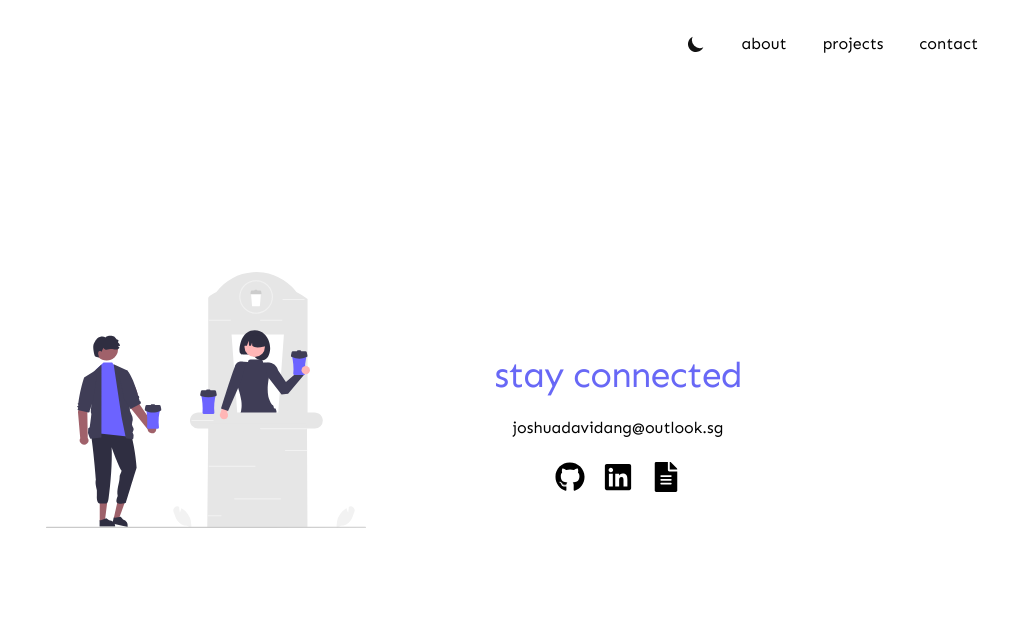
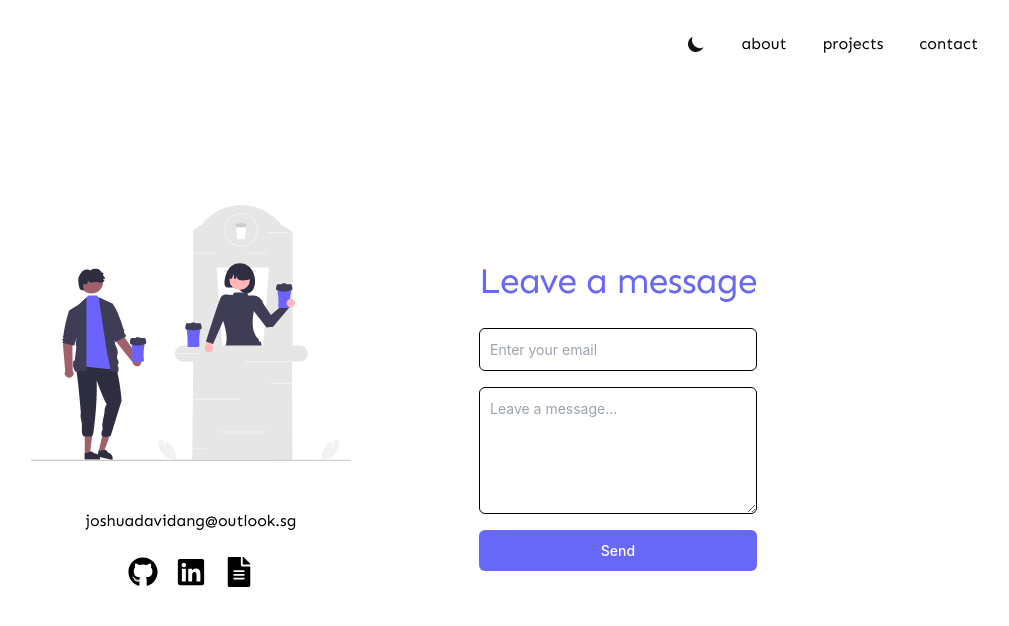
Before and after one commit to joshuadavidang/joshua-david-legacy, a Next.js app: page /Contact/ContactPage in a window 1280 px wide. Shown: the top 626 px of the page, without its empty margins (246-1255 px from the left). Built offline with nearby package versions, Linux system fonts and the light colour scheme.

Commit message:
added form component

```diff
--- a/components/Button/Button.tsx
+++ b/components/Button/Button.tsx
@@ -1,13 +1,24 @@
 import { NextPage } from "next";
 
 interface ButtonProps {
-  children: any;
+  btnMessage: string;
+  sendForm: any;
 }
 
 const Button: NextPage<ButtonProps> = (props) => {
-  const { children } = props;
+  const { btnMessage, sendForm } = props;
 
-  return <div>{children}</div>;
+  return (
+    <div>
+      <button
+        type="button"
+        onClick={sendForm}
+        className="w-full text-white bg-blue1 hover:bg-blue font-medium rounded-md text-sm px-5 py-2.5 mr-2 mb-2"
+      >
+        {btnMessage}
+      </button>
+    </div>
+  );
 };
 
 export default Button;
--- /dev/null
+++ b/components/Form/index.tsx
@@ -0,0 +1,62 @@
+import { NextPage } from "next";
+import { useState } from "react";
+import Button from "../Button/Button";
+import Input from "./input";
+import TextArea from "./textarea";
+
+interface FormProps {
+  onChange?: string;
+}
+
+const Form: NextPage<FormProps> = () => {
+  const [form, setForm] = useState({ email: "", message: "" });
+  const [submit, setSubmit] = useState(false);
+
+  const sendForm = () => {
+    setSubmit(true);
+  };
+
+  const handleChange = (event: any) => {
+    setForm({
+      ...form,
+      [event.target.name]: event.target.value,
+    });
+  };
+
+  return (
+    <>
+      {submit != true ? (
+        <div>
+          <p className="text-blue1 dark:text-blue1 text-2xl md:text-4xl font-sen tracking-tight pb-5">
+            Leave a message
+          </p>
+          <form>
+            <div className="flex flex-col gap-y-4">
+              <Input
+                type="email"
+                name="email"
+                placeholder="Enter your email"
+                data={handleChange}
+                value={form.email}
+              />
+              <TextArea
+                name="message"
+                placeholder="Leave a message..."
+                rows={5}
+                data={handleChange}
+                value={form.message}
+              />
+              <Button btnMessage="Send" sendForm={sendForm} />
+            </div>
+          </form>
+        </div>
+      ) : (
+        <p className="text-blue1 dark:text-blue1 text-2xl md:text-4xl font-sen tracking-tight">
+          Get back to you soon!
+        </p>
+      )}
+    </>
+  );
+};
+
+export default Form;
--- /dev/null
+++ b/components/Form/input.tsx
@@ -0,0 +1,26 @@
+import { NextPage } from "next";
+
+interface InputProps {
+  type: string;
+  name: string;
+  placeholder: string;
+  data: any;
+  value: string;
+}
+
+const Input: NextPage<InputProps> = (props) => {
+  const { type, placeholder, data, name } = props;
+
+  return (
+    <input
+      type={type}
+      className="bg-gray-50 border border-gray-300 text-gray-900 text-sm rounded-md focus:ring-blue-500 focus:border-blue-500 block w-full p-2.5 dark:bg-gray-700 dark:border-gray-600 dark:placeholder-gray-400 dark:text-white dark:focus:ring-blue-500 dark:focus:border-blue-500"
+      placeholder={placeholder}
+      name={name}
+      onChange={data}
+      required
+    />
+  );
+};
+
+export default Input;
--- /dev/null
+++ b/components/Form/textarea.tsx
@@ -0,0 +1,27 @@
+import { NextPage } from "next";
+
+interface TextAreaProps {
+  name: string;
+  placeholder: string;
+  data: any;
+  rows: number;
+  value: string;
+}
+
+const TextArea: NextPage<TextAreaProps> = (props) => {
+  const { placeholder, name, data, rows } = props;
+
+  return (
+    <textarea
+      id="message"
+      rows={rows}
+      className="block p-2.5 w-full text-sm text-gray-900 bg-gray-50 rounded-md border border-gray-300 focus:ring-blue-500 focus:border-blue-500 dark:bg-gray-700 dark:border-gray-600 dark:placeholder-gray-400 dark:text-white dark:focus:ring-blue-500 dark:focus:border-blue-500"
+      placeholder={placeholder}
+      name={name}
+      onChange={data}
+      required
+    />
+  );
+};
+
+export default TextArea;
--- a/pages/Contact/ContactPage.tsx
+++ b/pages/Contact/ContactPage.tsx
@@ -2,26 +2,21 @@ import Image from "next/image";
 import Coffee from "../../public/assets/images/Coffee.svg";
 import { FaGithub, FaLinkedin, FaFileAlt } from "react-icons/fa";
 import Link from "next/link";
+import Form from "../../components/Form/index";
 
 const ContactPage = () => {
   return (
-    <main className="flex md:flex-row flex-col md:gap-32 items-center md:justify-center md:p-0 pt-48 h-screen text-center">
+    <main className="flex md:flex-row flex-col md:gap-32 items-center md:justify-center md:p-0 pt-40 md:h-screen pb-20 text-center">
       <div className="md:w-3/12 w-8/12">
         <Image src={Coffee} alt="coffee" />
-      </div>
 
-      <div className="flex flex-col gap-1.5">
-        <p className="text-blue1 dark:text-blue1 text-2xl md:text-4xl font-sen tracking-tight pt-12">
-          stay connected
-        </p>
-
-        <p className="hover:bg-lightGray dark:hover:bg-gray p-2 rounded cursor-pointer">
+        <div className="pt-10">
+          <p className="hover:bg-lightGray p-2 dark:hover:bg-gray rounded cursor-pointer">
             <a href="mailto:joshuadavidang@outlook.sg">
               joshuadavidang@outlook.sg
             </a>
           </p>
-
-        <div className="flex flex-row justify-center gap-0.5">
+          <div className="flex flex-row justify-center gap-0.5 pt-2">
             <span className="hover:bg-lightGray dark:hover:bg-gray p-2 rounded cursor-pointer">
               <Link href="https://github.com/joshuadavidang" target="_blank">
                 <FaGithub size={30} className="cursor-pointer" />
@@ -44,6 +39,11 @@ const ContactPage = () => {
             </span>
           </div>
         </div>
+      </div>
+
+      <div className="flex flex-col gap-1.5 pt-8">
+        <Form />
+      </div>
     </main>
   );
 };
--- a/pages/Landing/LandingPage.tsx
+++ b/pages/Landing/LandingPage.tsx
@@ -21,7 +21,7 @@ import {
 
 const LandingPage = () => {
   return (
-    <main className="px-10 md:px-36 md:py-16 pt-16 pb-24 md:pb-16  h-screen w-screen overflow-scroll">
+    <main className="px-10 md:px-36 md:py-16 pt-16 pb-24 md:pb-16 h-screen w-screen overflow-scroll">
       <div className="md:pt-32 pt-12">
         <Post>
           <div className="flex flex-col">
```
Lines whose indentation alone changed are shown as unchanged.
